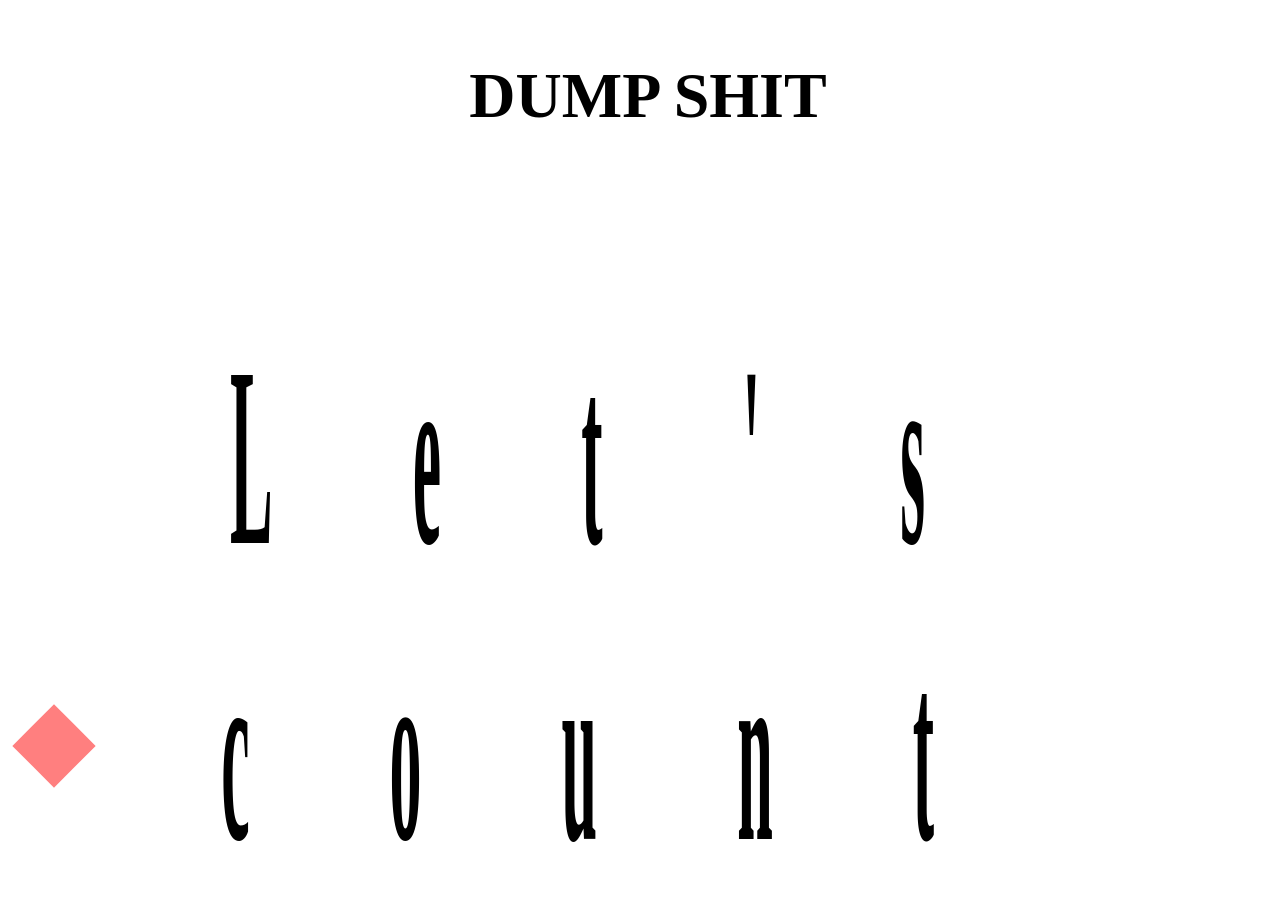
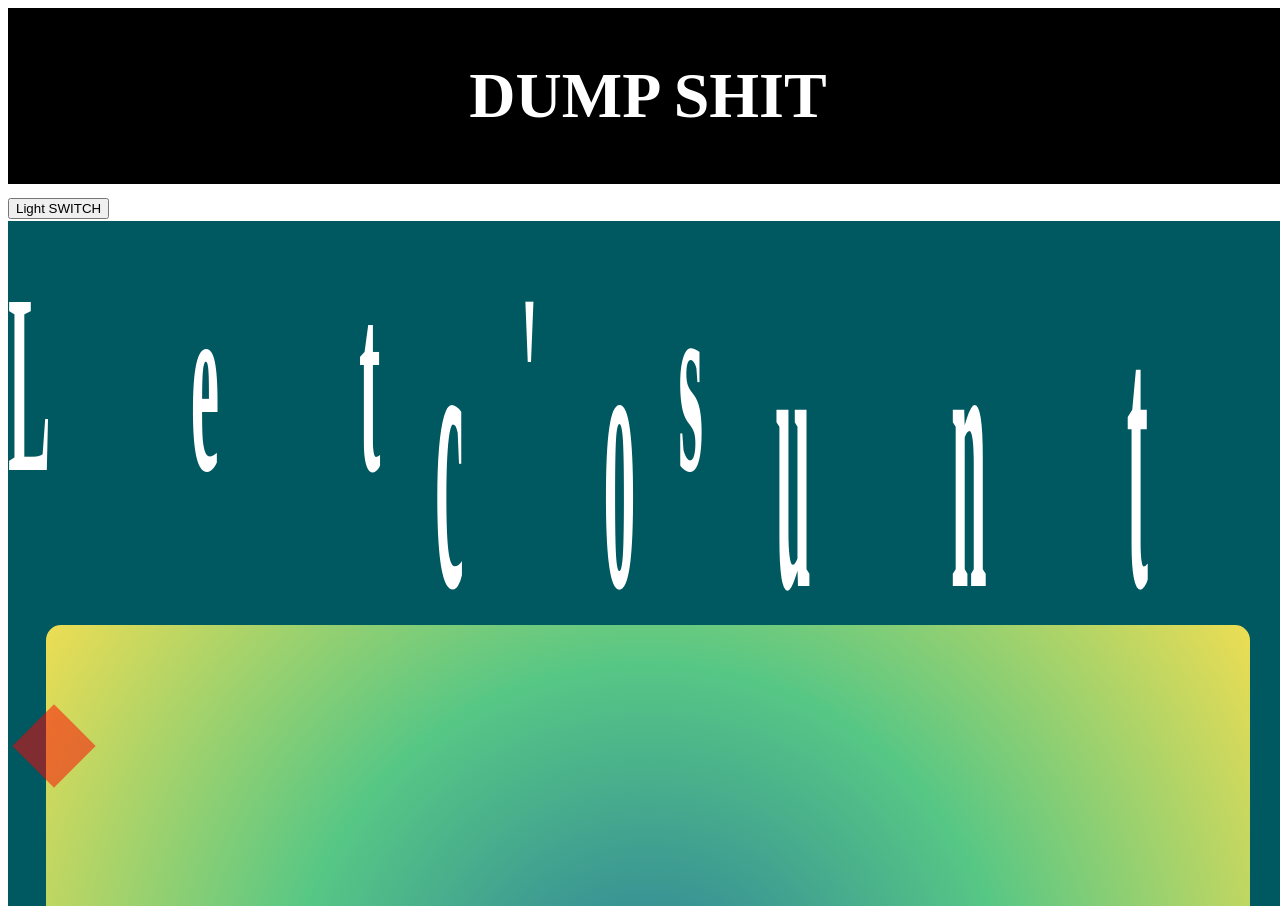
Before and after one commit to Aurel-Charles/dump_learn, a plain HTML site: page index.html in a window 1280 px wide. Shown: the top 906 px of the page. Drawn offline with Linux system fonts and the light colour scheme.

Commit message:
Update index.html

```diff
--- a/index.html
+++ b/index.html
@@ -1,11 +1,11 @@
 <!DOCTYPE html>
-<html lang="en">
+<html class="dark" lang="en">
 <head>
     <meta charset="UTF-8">
     <meta name="viewport" content="width=device-width, initial-scale=1.0">
     <title>DUMP SHIT</title>
     <link rel="stylesheet" href="style.css">
-    <script src="script.js"></script>
+    <script src="script.js" defer></script>
 </head>
 <body>
     <svg viewBox="-12 -12 24 24" width="100" height="100">
@@ -15,10 +15,12 @@
         />
     </svg>
     <h1 class="titre">DUMP SHIT</h1>
+    <button id="toggle">Light SWITCH</button>
+    <div class="hero-title">
+        <h2 class="lets">Let's</h2>
+        <h2 class="count">count</h2>
+    </div>
     <div class="parent">
-        <div class="hero-title">
-            <h2 class="lets">Let's count</h2>
-        </div>
         <div class="one">One</div>
         <div class="two">Two</div>
         <div class="three">Three</div>
```
